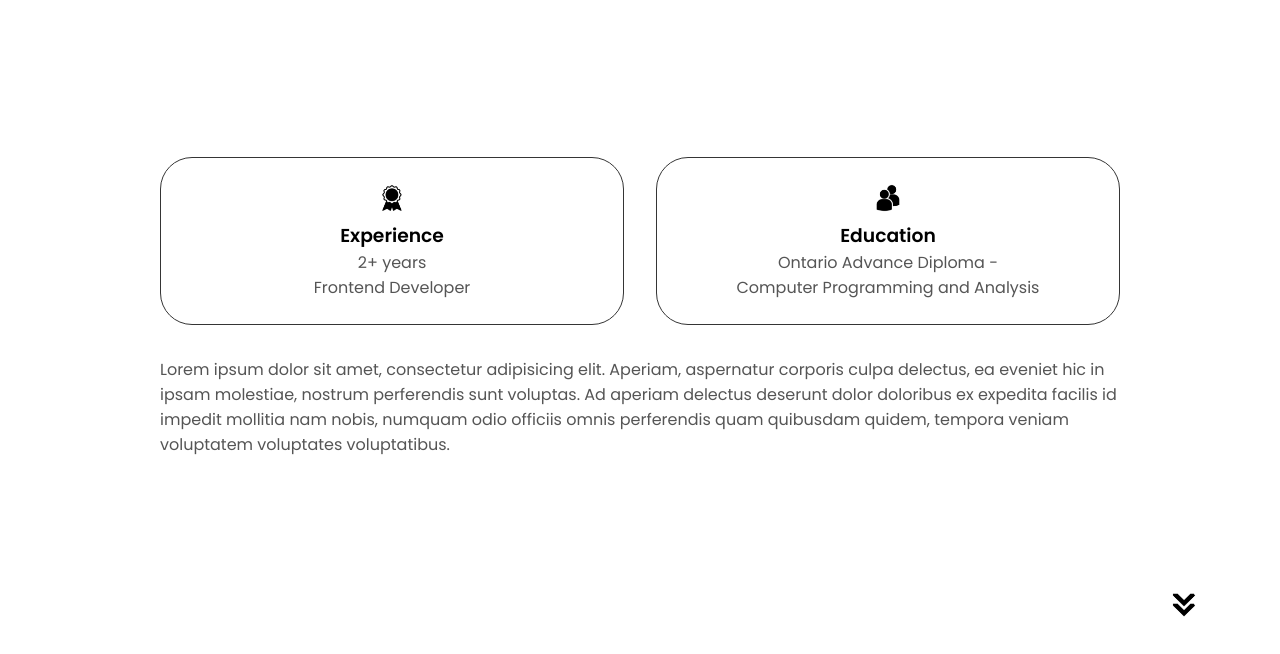
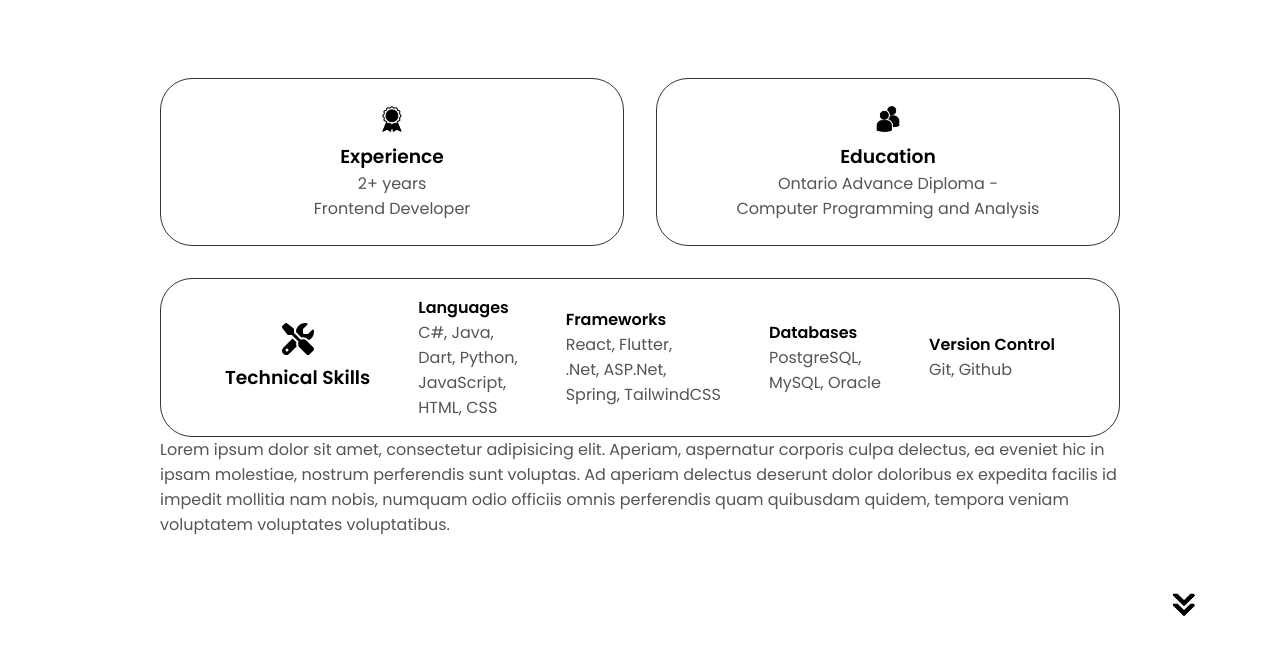
Before and after one commit to AvanoBerlingieri/AvanoBerlingieri.github.io, a plain HTML site: page index.html in a window 1280 px wide. Shown: the part 883-1537 px from the top of the page. Drawn offline with Linux system fonts and the light colour scheme.

Commit message:
added technical skills to about me section

```diff
--- a/css/style.css
+++ b/css/style.css
@@ -297,3 +297,24 @@ section {
     gap: 4rem;
     height: 80%;
 }
+
+.skills-container {
+    border: 0.1rem solid rgb(53, 53, 53);
+    border-radius: 2rem;
+    display: flex;
+    flex-direction: row;
+    justify-content: space-evenly;
+    align-items: center;
+    padding: 1rem;
+}
+
+.skills-info-container {
+    display: flex;
+    flex-direction: column;
+    align-items: center;
+    justify-content: center;
+}
+
+.technical-skills {
+    padding-top: 0.5rem;
+}
--- a/index.html
+++ b/index.html
@@ -76,6 +76,28 @@
                     <p>Ontario Advance Diploma - <br>Computer Programming and Analysis</p>
                 </div>
             </div>
+            <div class="skills-container">
+                <div class="skills-info-container">
+                    <img src="assets/screwdriver-wrench-solid.svg" alt="Skills icon" class="icon">
+                    <h3 class="technical-skills">Technical Skills</h3>
+                </div>
+                <div>
+                    <h4>Languages</h4>
+                    <p>C#, Java,<br>Dart, Python,<br>JavaScript,<br>HTML, CSS</p>
+                </div>
+                <div>
+                    <h4>Frameworks</h4>
+                    <p>React, Flutter,<br>.Net, ASP.Net,<br>Spring, TailwindCSS</p>
+                </div>
+                <div>
+                    <h4>Databases</h4>
+                    <p>PostgreSQL,<br>MySQL, Oracle</p>
+                </div>
+                <div>
+                    <h4>Version Control</h4>
+                    <p>Git, Github</p>
+                </div>
+            </div>
             <div class="text-container">
                 <p>Lorem ipsum dolor sit amet, consectetur adipisicing elit. Aperiam, aspernatur corporis culpa
                     delectus, ea eveniet hic in ipsam molestiae, nostrum perferendis sunt voluptas. Ad aperiam
```
Also changed, not shown: assets/screwdriver-wrench-solid.svg (added).
